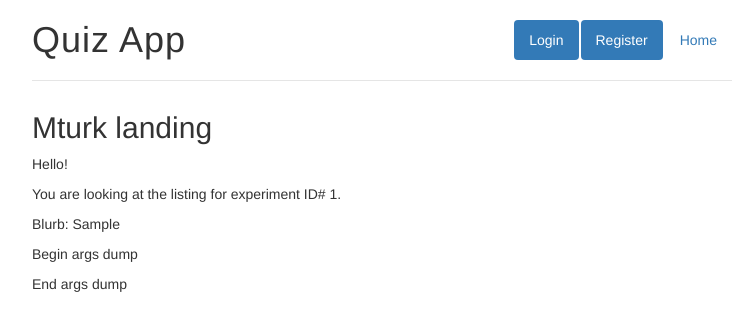
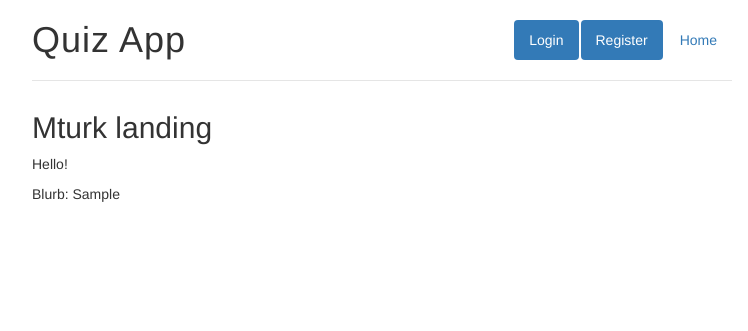
Before and after one commit to cmgerber/quizApp, a Flask app: template quizApp/templates/mturk/register.html in a window 1280 px wide. Shown: the top 331 px of the page, without its empty margins (258-1006 px from the left). Run offline with Flask 2, Linux system fonts and the light colour scheme; the template is opened without the code that fills it: values that come from a table or form of the project are taken from there, others are empty; tables that the repository leaves empty hold one stand-in row (values such as "Sample post"); some libraries are stand-ins or nearby versions; some web fonts are replaced.

Commit message:
Added blurb to experiments, removed debug codes from mturk landing

```diff
--- a/quizApp/templates/mturk/register.html
+++ b/quizApp/templates/mturk/register.html
@@ -6,17 +6,5 @@ Mturk landing
 
 {% block content %}
 <p>Hello!</p>
-<p>You are looking at the listing for experiment ID# {{ experiment.id }}.</p>
 <p>Blurb: {{ experiment.blurb }}</p>
-
-<p>Begin args dump</p>
-{% for key, value in request.args.iteritems() %}
-<p>{{ key }}: {{ value }}</p>
-{% endfor %}
-<p>End args dump</p>
-
-{% if current_user.is_authenticated %}
-<a role="button" class="btn btn-primary"
-href="{{ url_for("experiments.read_experiment", experiment_id=experiment.id) }}">Go to experiment</a>
-{% endif %}
 {% endblock %}
--- a/quizApp/views/experiments.py
+++ b/quizApp/views/experiments.py
@@ -380,7 +380,7 @@ def done_experiment(experiment_id):
     """Show the user a screen indicating that they are finished.
     """
     # Handle any post finalize actions, e.g. providing a button to submit a HIT
-    post_finalize = session.get("experiment_post_finalize_handler", None)
+    post_finalize = session.pop("experiment_post_finalize_handler", None)
     addendum = None
     if post_finalize:
         handler = POST_FINALIZE_HANDLERS[post_finalize]
--- a/quizApp/views/mturk.py
+++ b/quizApp/views/mturk.py
@@ -11,7 +11,7 @@ from quizApp.forms.mturk import PostbackForm
 from quizApp.models import Experiment, Participant
 from quizApp import security
 from flask_security.utils import encrypt_password
-from flask_security import login_user
+from flask_security import login_user, logout_user
 
 mturk = Blueprint("mturk", __name__, url_prefix="/mturk")
 
@@ -27,6 +27,8 @@ def register():
     experiment_id = request.args["experiment_id"]
 
     experiment = validate_model_id(Experiment, experiment_id)
+
+    logout_user()  # In case a user is already logged in or anything like that
 
     if "workerId" in request.args:
         # The worker has accepted this HIT
```
Also changed, not shown: populate_db.py (+6 -2 lines).
